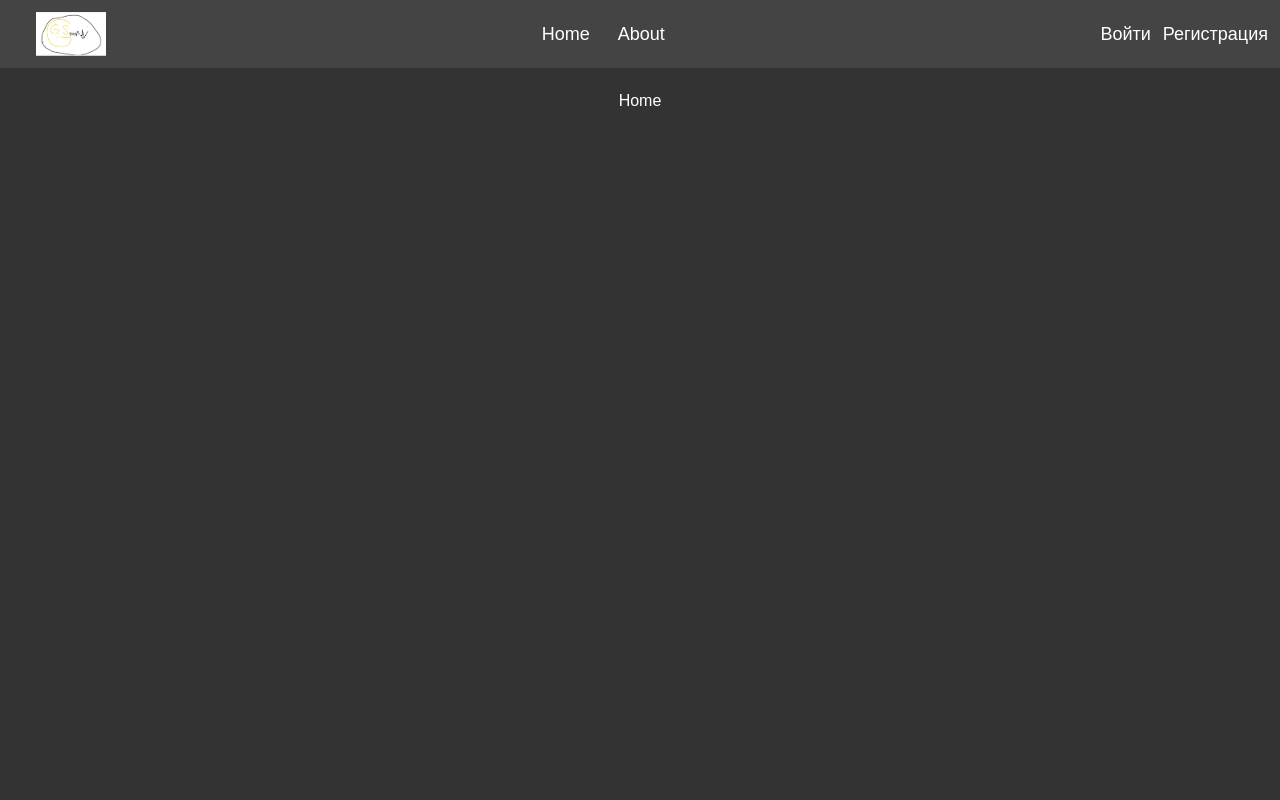
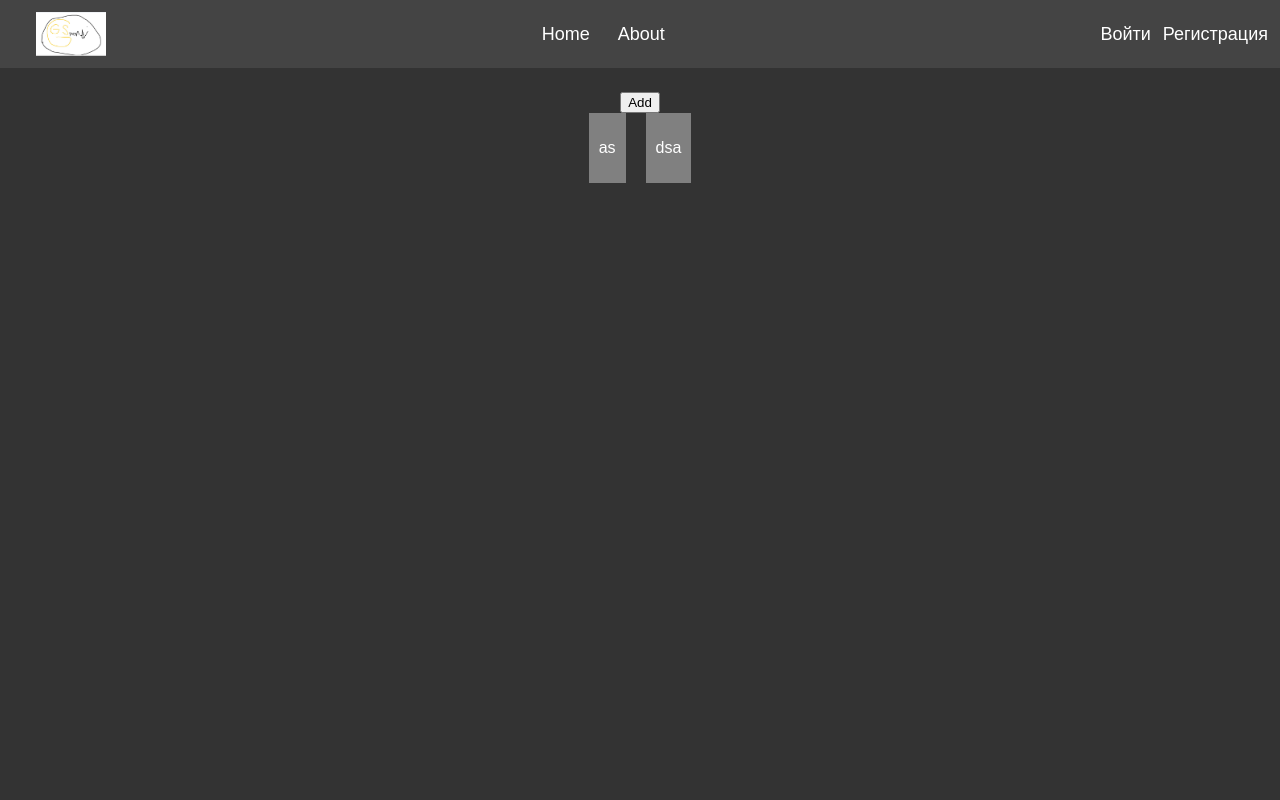
Before and after one commit to Joleg1c-c/GGSportReact, a React (Create React App) app: page / in a window 1280 px wide. Shown: the top 800 px of the page. Built offline with nearby package versions, Linux system fonts and the light colour scheme; no server answers.

Commit message:
Add Cards with useState + blure

```diff
--- a/src/App.js
+++ b/src/App.js
@@ -7,6 +7,7 @@ import AppAbout from './Pages/AppAbout.js';
 import AppHome from './Pages/AppHome.js';
 import AppLogin from './Pages/AppLogin.js';
 import AppRegister from './Pages/AppRegister.js';
+import AppCards from './Pages/Cards/AppCards.js';
 
 function App(){
     return (
@@ -14,7 +15,7 @@ function App(){
         <Router>
             <Header/>
             <Routes>
-                <Route path='/' element={<AppHome/>} />
+                <Route path='/' element={<AppCards/>} />
                 <Route path='/about' element={<AppAbout/>} />
                 <Route path='/login' element={<AppLogin/>} />
                 <Route path='/regis' element={<AppRegister/>} />
--- /dev/null
+++ b/src/Pages/Cards/AppCards.js
@@ -0,0 +1,45 @@
+import React, {useState} from 'react';
+import './cards.css'
+
+function AppCards() {
+    const [cards, setCards] = useState(getCards())
+    function getCards() {
+        ///axios.get(baseURLCards)
+        // .then((res) => {
+        //     console.log(res)
+        //     cards.length=0;
+        //     for (var i = 0; i < 2; i++) {
+        //         cards.push(res.data[i])
+        //     }
+        //     console.log(cards)
+        // })
+        return ([{name:'as'}, {name:'dsa'}])
+
+    }
+
+    const handleadd=()=>{
+        const abc = [...cards, {name:"Da"}]
+        setCards(abc)
+        console.log(cards)
+    }
+
+        return (
+            <main>
+                <button onClick={()=>handleadd()}>Add</button>
+
+                <div className="cards">
+                    {/* {getCards()} */}
+
+                    {cards.map((data,i)=>{
+                        return (
+                            <div className='card'>
+                                <p>{cards[i].name}</p>
+                            </div>
+                    )})}
+                </div>
+            </main>
+        )
+
+}
+
+export default AppCards;
--- /dev/null
+++ b/src/Pages/Cards/cards.css
@@ -0,0 +1,22 @@
+.cards{
+    align-items: center;
+    display: flex;
+    justify-content: center;
+}
+
+.card {
+    box-sizing: border-box;
+    background-color: gray;
+    height: auto;
+    padding: 10px;
+    margin: 0px 10px;
+    text-align: center;
+}
+
+.cards:hover .card{
+    filter: blur(10px);
+}
+
+.cards .card:hover{
+    filter: blur(0px);
+}
```
